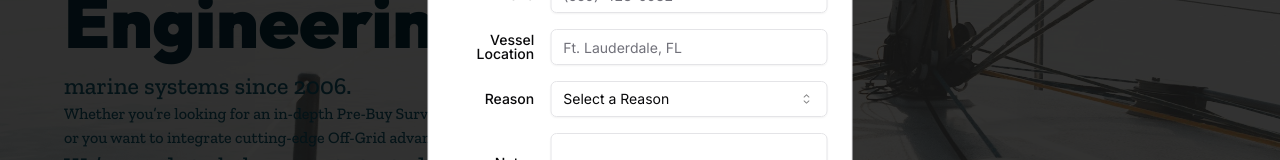
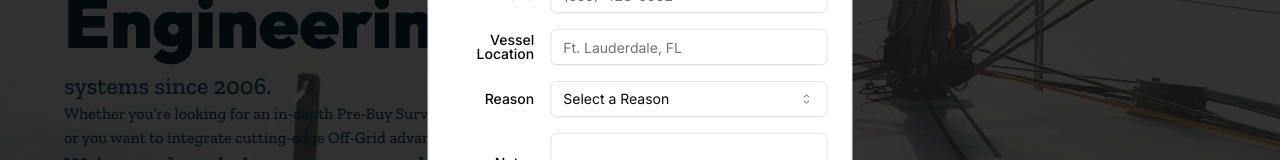
Before and after one commit to zachmshort/boat-surveyors, a Next.js app: page / in a window 1280 px wide. Shown: the part 374-534 px from the top of the page. Built offline with nearby package versions, Linux system fonts and the light colour scheme.

Commit message:
removed systems

```diff
--- a/components/landing.tsx
+++ b/components/landing.tsx
@@ -30,7 +30,7 @@ const LandingPage = () => {
             Engineering
           </span>
           <ul className={`${zilla.className} z-10 text-cyan-800`}>
-            <li className="text-2xl">marine systems since 2006.</li>
+            <li className="text-2xl">systems since 2006.</li>
             <li>
               Whether you&rsquo;re looking for an in-depth Pre-Buy Survey&apos;
             </li>
```
